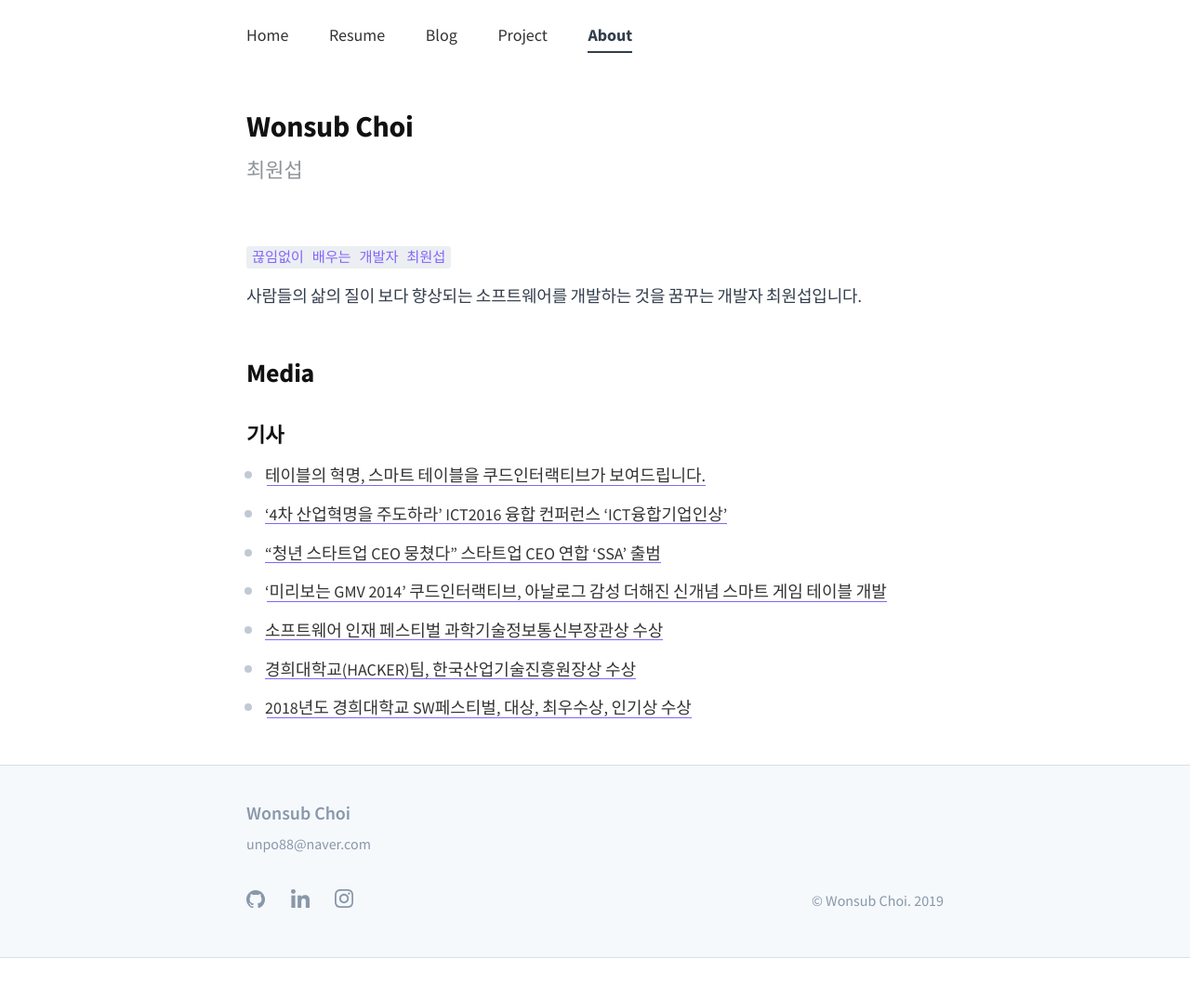
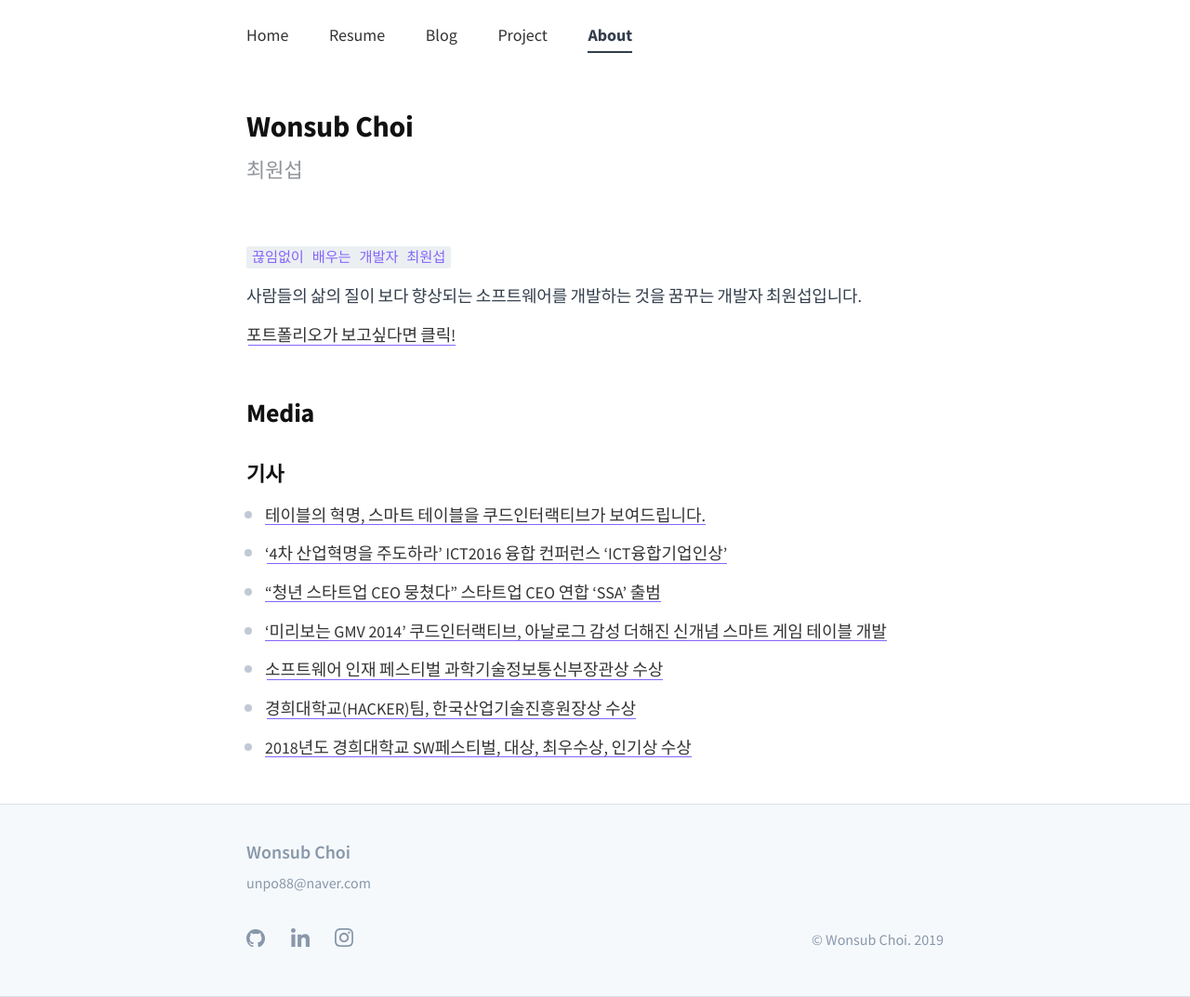
Before and after one commit to unpo88/unpo88.github.io, a Jekyll site: the page built from about.md, in a window 1280 px wide. Shown: the whole page at 93% size. Built offline with Jekyll 4.4.1, drawn with Linux system fonts in a browser that asks for light colours; before the commit the page ends 1031 px from its top, so only the background shows below that.

Commit message:
Add: Portfolio Link

```diff
--- a/about.md
+++ b/about.md
@@ -9,6 +9,9 @@ post-header: true
 `끊임없이 배우는 개발자 최원섭`<br>
 
 사람들의 삶의 질이 보다 향상되는 소프트웨어를 개발하는 것을 꿈꾸는 개발자 최원섭입니다.
+
+[포트폴리오가 보고싶다면 클릭!](http://35.196.80.208/%ED%8F%AC%ED%8A%B8%ED%8F%B4%EB%A6%AC%EC%98%A4_%EC%B5%9C%EC%9B%90%EC%84%AD.pdf)
+
 # Media
 ### 기사
 - [테이블의 혁명, 스마트 테이블을 쿠드인터랙티브가 보여드립니다.](https://www.venturesquare.net/526759)
```
